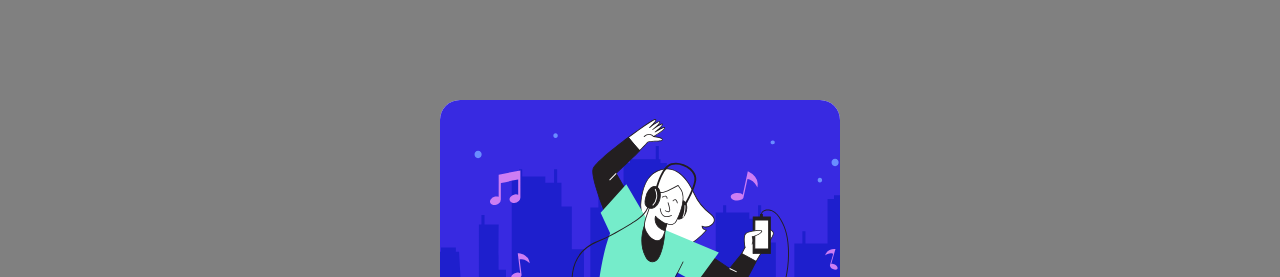
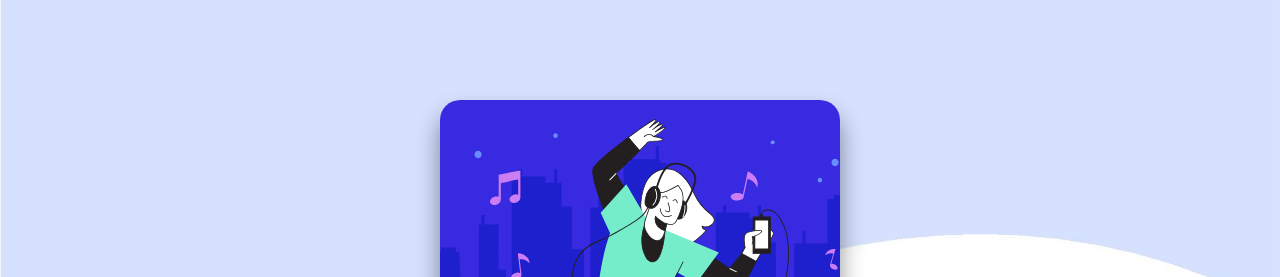
Before and after one commit to LucasNCosta/html-css, a plain HTML site: page treinar/order-summary/index.html in a window 1280 px wide. Shown: the top 277 px of the page. Drawn offline with Linux system fonts and the light colour scheme.

Commit message:
Finalizando Order Summary

```diff
--- a/treinar/order-summary/estilo/style.css
+++ b/treinar/order-summary/estilo/style.css
@@ -12,20 +12,20 @@ body, html{
     height: 100vh;
     width: 100vw;
 }
-body{
-    background: gray url(images/pattern-background-mobile.svg); //erro
-}
 main{
     background-color: white;
     height: 600px;
     width: 400px;
     border-radius: 20px;
+    box-shadow: 0px 15px 25px 0px rgba(0, 0, 0, 0.432);
     position: relative;
     top: 50%;
     left: 50%;
     transform: translate(-50%, -50%);
 }
-
+body{
+    background-color: #D6E1FF;
+}
 .imagem{
     border-radius: 20px 20px 0px 0px;
     overflow: hidden;
@@ -77,6 +77,9 @@ main{
     margin-left: 80px;
     text-decoration: underline;
 }
+.musica > .change:hover{
+    cursor: pointer;
+}
 
 .botao{
     background-color: rgb(56, 41, 224);
@@ -89,6 +92,9 @@ main{
     width: 320px;
     height: 50px;
     border-radius: 10px;
+}
+.botao:hover{
+    cursor: pointer;
 }
 .botao > p{
     padding: 15px;
@@ -103,11 +109,21 @@ main{
     width: 320px;
     height: 50px;
 }
+.cancel:hover{
+    cursor: pointer;
+}
 .cancel > p{
     color: rgb(114, 128, 167);
     padding: 15px;
     font-weight: bolder;
 
 }
+
+@media screen and (min-width: 1000px){
+    body{
+        background: #D6E1FF url(../images/pattern-background-desktop.jpg) top center no-repeat;
+        background-size: cover;
+    }
+}
 /*- Mobile: 375px
 - Desktop: 1440px*/
```
Also changed, not shown: treinar/order-summary/images/pattern-background-desktop.jpg (added), treinar/order-summary/images/pattern-background-mobile.jpg (added).
